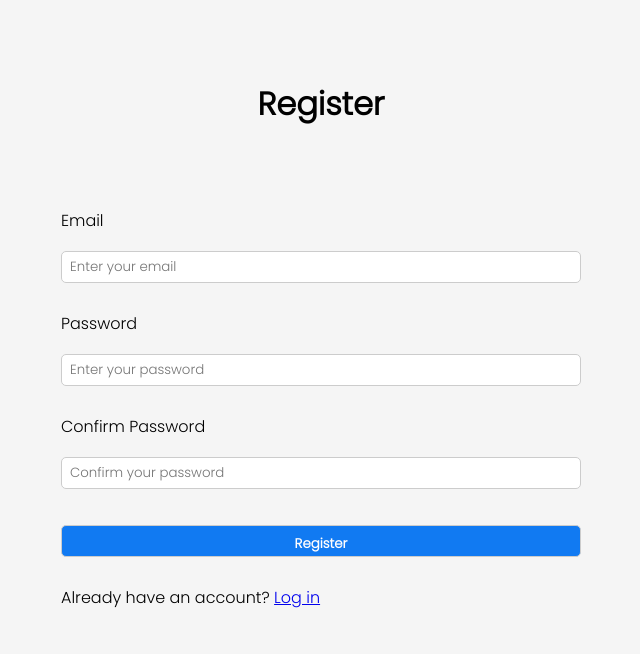
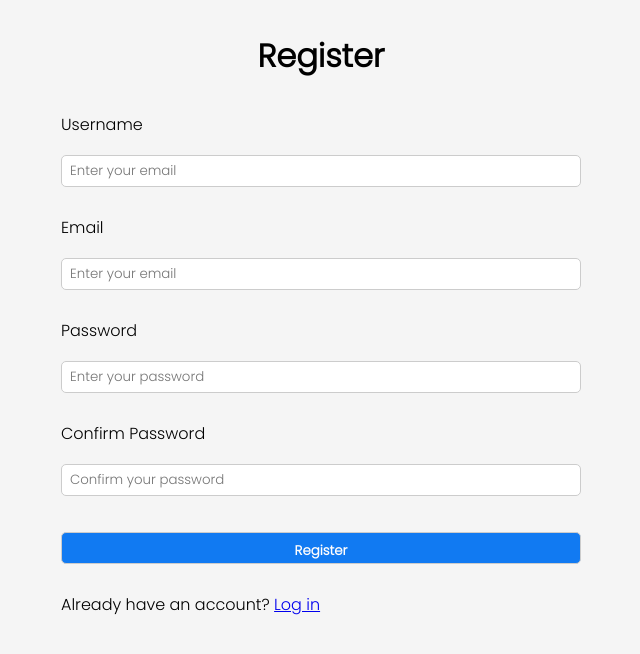
Before and after one commit to vivek09thakur/HIRO, a Django app: page /register/ in a window 1280 px wide. Shown: the top 654 px of the page, without its empty margins (319-959 px from the left). Run offline with Django 4.2, Linux system fonts and the light colour scheme; parts of the project's set-up code (start-up, migrations or seed data) failed here and were passed over.

Commit message:
register page integrated with database

```diff
--- a/webapp/static/register.css
+++ b/webapp/static/register.css
@@ -17,7 +17,7 @@ body {
 .title {
     font-size: 2rem;
     text-align: center;
-    padding: 5rem .5rem;
+    padding: 2rem .5rem;
     font-weight: 900;
 }
 
@@ -31,13 +31,19 @@ body {
     margin: auto;
 }
 
-.login__form .email-field, .login__form .password-field, .login__form .confirm-password-field {
+.login__form .email-field,
+.login__form .password-field,
+.login__form .confirm-password-field,
+.login__form .username-field {
     display: flex;
     flex-direction: column;
     gap: 10px;
 }
 
-.login__form .email-field input, .login__form .password-field input, .login__form .confirm-password-field input {
+.login__form .email-field input,
+.login__form .password-field input,
+.login__form .confirm-password-field input,
+.login__form .username-field input {
     height: 2rem;
     margin: .5rem 0;
     padding: .5rem;
@@ -56,3 +62,12 @@ body {
     font-weight: 600;
     cursor: pointer;
 }
+
+.messages {
+    background-color: rgb(181, 206, 207);
+    max-width: 520px;
+    margin: 20px auto;
+    padding: 10px 20px;
+    border: solid thin rgb(130, 197, 200);
+    border-radius: 5px;
+}
--- a/webapp/templates/webapp/register.html
+++ b/webapp/templates/webapp/register.html
@@ -20,8 +20,22 @@
 
     <h1 class="title">Register</h1>
 
+    {% if messages %}
+    <div class="messages">
+        {% for message in messages %}
+        <div{% if message.tags %} class="{{ message.tags }}"{% endif %}>
+            {{ message }}
+        </div>
+        {% endfor %}
+    </div>
+    {% endif %}
+
     <form method="POST" class="login__form">
         {% csrf_token %}
+        <div class="username-field">
+          <label for="username">Username</label>
+          <input type="text" name="username" placeholder="Enter your email" required>
+      </div>
         <div class="email-field">
             <label for="email">Email</label>
             <input type="email" name="email" placeholder="Enter your email" required>
--- a/webapp/views.py
+++ b/webapp/views.py
@@ -1,4 +1,6 @@
 from django.shortcuts import render
+from django.contrib import messages
+from database import create_account, find_account
 from HIRO.HIRO import HEALTHCARE_COMPANION
 
 TRAINING_DATA = "./Notebook/dataset/Training.csv"
@@ -88,11 +90,31 @@ def Homepage(request):
 
 
 def Login(request):
+    if request.method == "POST":
+        email = request.POST.get("email")
+        password = request.POST.get("password")
+
+        if email != None and password != None:
+            account = find_account(email)
+            if account != None:
+                if account["password"] == password:
+                    messages.success(request, "Logged in successfully!")
+                else:
+                    messages.error(request, "Incorrect password!")
+            else:
+                messages.error(request, "Account not found!")
+
     return render(request, "webapp/login.html")
 
 
 def Register(request):
     if request.method == "POST":
+        username = request.POST.get("username")
         email = request.POST.get("email")
         password = request.POST.get("password")
+
+        if username != None and email != None and password != None:
+            create_account(username, email, password)
+            messages.success(request, "Account created successfully!")
+
     return render(request, "webapp/register.html")
```
